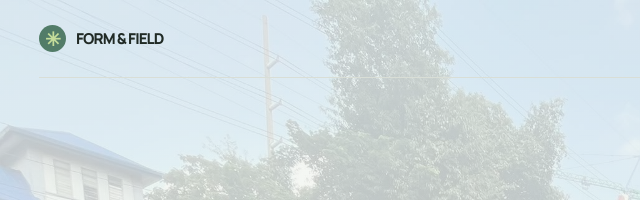
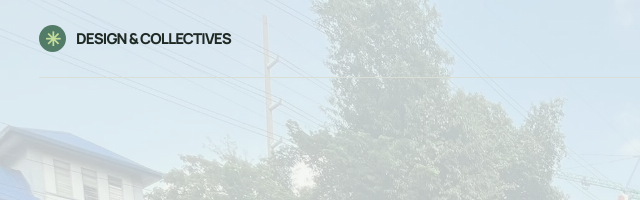
Before and after one commit to amborito63/amborito63.github.io, a plain HTML site: page team.html in a window 1280 px wide. Shown: the top 200 px of the page, 21-661 px from the left. Drawn offline with Linux system fonts and the light colour scheme.

Commit message:
Change title and branding in team.html
Updated the title and branding in team.html.

```diff
--- a/team.html
+++ b/team.html
@@ -5,7 +5,7 @@
 	<meta name="viewport" content="width=device-width, initial-scale=1">
 	<meta name="theme-color" content="#f4f1eb">
 	<meta name="description" content="The portfolio of Form & Field, an independent design collective creating thoughtful digital and visual experiences.">
-	<title>Form &amp; Field — Design Collective</title>
+	<title>Design &amp; Collectives — Design Collective</title>
 	<link rel="preconnect" href="https://fonts.googleapis.com">
 	<link rel="preconnect" href="https://fonts.gstatic.com" crossorigin>
 	<link href="https://fonts.googleapis.com/css2?family=DM+Sans:wght@400;500;600;700&family=Manrope:wght@400;500;600;700;800&display=swap" rel="stylesheet">
@@ -15,7 +15,7 @@
 	<header class="wrap topbar">
 		<a class="brand">
 			<span class="mark" aria-hidden="true"></span>
-			FORM &amp; FIELD
+			DESIGN &amp; COLLECTIVES
 		</a>
 		<button class="menu" aria-label="Open navigation" aria-expanded="false">☰</button>
 		<nav class="nav" aria-label="Main navigation">
```
